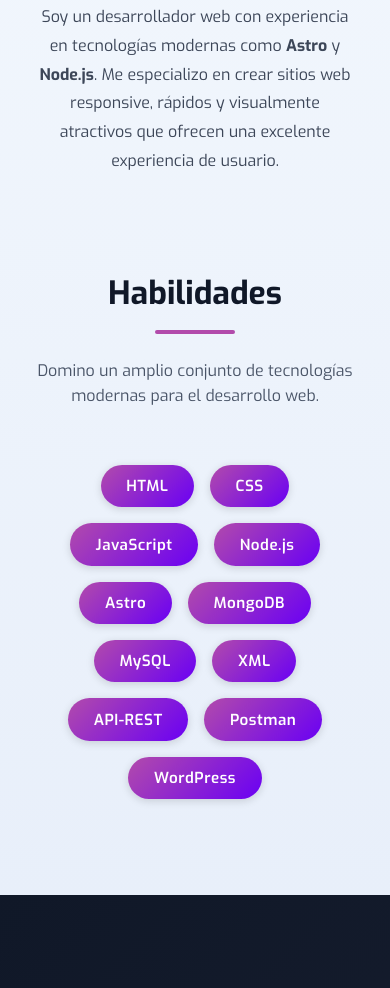
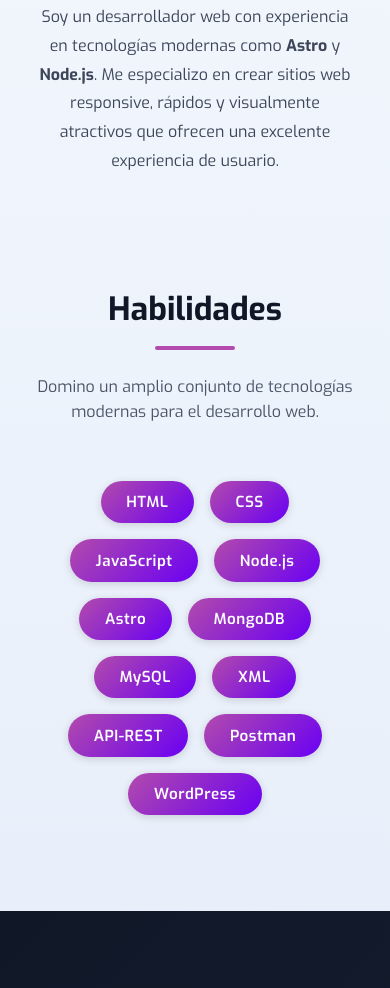
Before and after one commit to MarkSG06/cv-astro, an Astro site: page / in a window 390 px wide. Shown: the part 1031-2019 px from the top of the page. Built offline with nearby package versions, Linux system fonts and the light colour scheme; Astro itself is replaced by a stand-in of ours; no server answers.

```diff
--- a/src/components/AboutMe.astro
+++ b/src/components/AboutMe.astro
@@ -91,7 +91,7 @@
 	}
 
 	.hability {
-		margin-top: 10rem;
+		padding-top: 10rem;
 		display: flex;
 		flex-direction: column;
 		align-items: center;
@@ -137,7 +137,7 @@
 			font-size: 1rem;
 		}
 		.hability {
-			margin-top: 4rem;
+			padding-top: 5rem;
 		}
 	}
 </style>
```
Also changed, not shown: src/assets/astro.svg (deleted), src/assets/background.svg (deleted).
